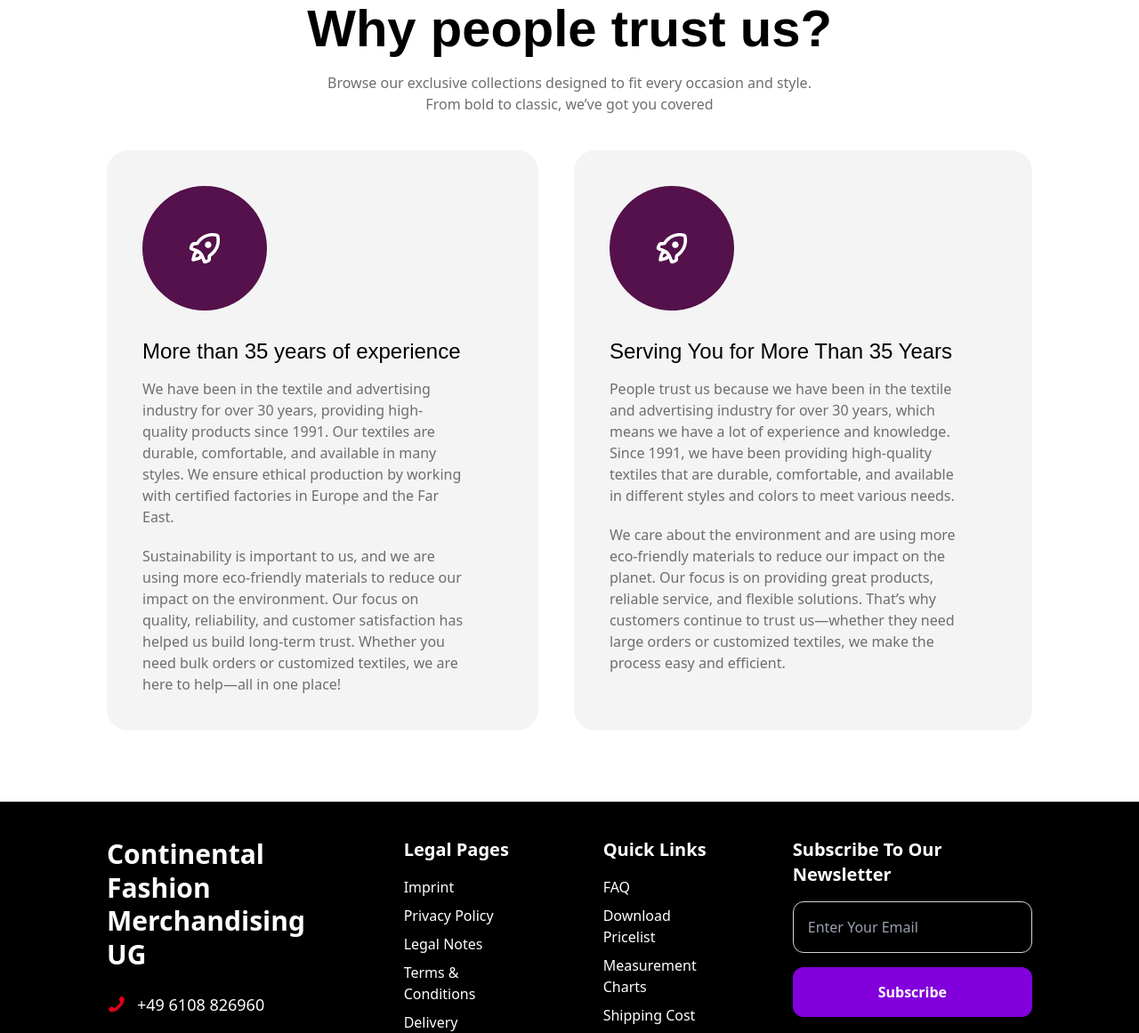
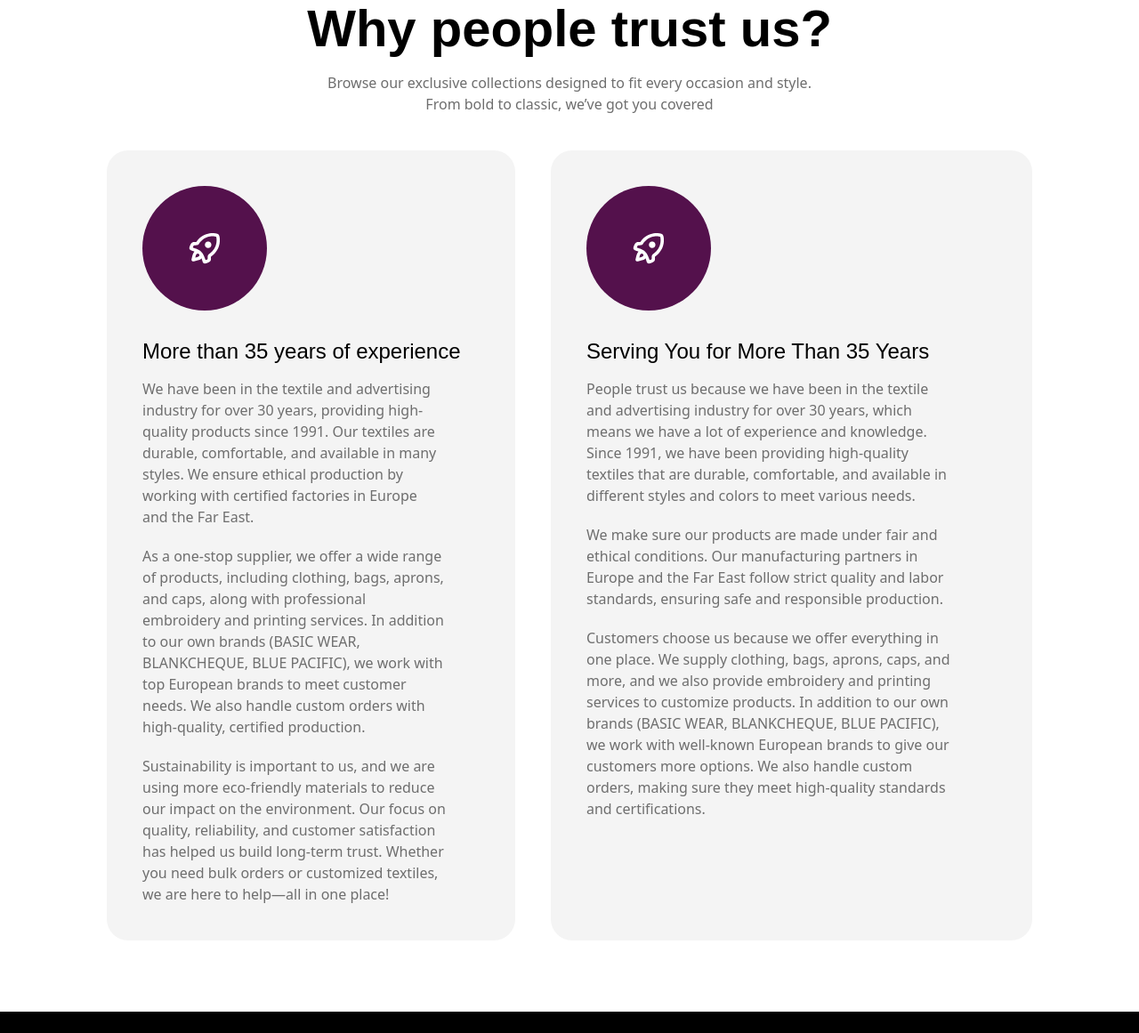
Before and after one commit to 12vdeepak/Continental-fashion08-04-25, a Laravel app: page / in a window 1280 px wide. Shown: the part 4624-5785 px from the top of the page at 89% size. Run offline with Laravel 10, Linux system fonts and the light colour scheme; data comes from the database, SQL or seed files in the repository; data that the repository does not hold is empty; some libraries are stand-ins or nearby versions; some web fonts are replaced.

Commit message:
home page

```diff
--- a/resources/views/frontend/product/public-home.blade.php
+++ b/resources/views/frontend/product/public-home.blade.php
@@ -287,6 +287,15 @@
                             <br>
                         <p class="mt-5">
 
+                            As a one-stop supplier, we offer a wide range of products, including clothing, bags, aprons, and
+                            caps, along with professional embroidery and printing services. In addition to our own brands
+                            (BASIC WEAR, BLANKCHEQUE, BLUE PACIFIC), we work with top European brands to meet customer
+                            needs. We also handle custom orders with high-quality, certified production.
+
+                        </p>
+
+                        <p class="mt-5">
+
                             Sustainability is important to us, and we are using more eco-friendly materials to reduce our
                             impact on the environment. Our focus on quality, reliability, and customer satisfaction has
                             helped us build long-term trust. Whether you need bulk orders or customized textiles, we are
@@ -314,11 +323,18 @@
                             <br>
                         <p class="mt-5">
 
-                            We care about the environment and are using more eco-friendly materials to reduce our impact on
-                            the planet. Our focus is on providing great products, reliable service, and flexible solutions.
-                            That’s why customers continue to trust us—whether they need large orders or customized textiles,
-                            we make the process easy and efficient.
+                            We make sure our products are made under fair and ethical conditions. Our manufacturing partners
+                            in Europe and the Far East follow strict quality and labor standards, ensuring safe and
+                            responsible production.
 
+                        </p>
+
+                        <p class="mt-5">
+                            Customers choose us because we offer everything in one place. We supply clothing, bags, aprons,
+                            caps, and more, and we also provide embroidery and printing services to customize products. In
+                            addition to our own brands (BASIC WEAR, BLANKCHEQUE, BLUE PACIFIC), we work with well-known
+                            European brands to give our customers more options. We also handle custom orders, making sure
+                            they meet high-quality standards and certifications.
                         </p>
 
                         </p>
```
